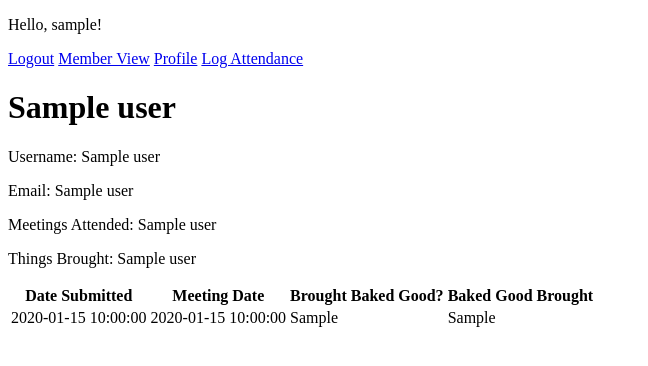
After one commit to poinkpolkadots/baking-club, a Flask app: page /individual-view/1 in a window 1280 px wide. The commit adds this page. Shown: the top 366 px of the page, without its empty margins (0-648 px from the left). Run offline with Flask 3, Linux system fonts and the light colour scheme; a user stored in the database is signed in; a database or web service that is not in the repository returns one stand-in record (values such as "Sample title"); some libraries are stand-ins or nearby versions.

Commit message:
added member views for individuals and admin

```diff
--- a/app.py
+++ b/app.py
@@ -1,6 +1,6 @@
 # to do:
 # add ability for admin to add people/edit accounts to some extent (no passwords)
-# add ability for users to see their own status as well as admins to see all statuses
+# add ability for users to see their own status
 # add ability to reset password
 
 from flask import Flask, redirect, url_for, render_template, request, flash, send_file, session, Response, jsonify
@@ -103,6 +103,14 @@ def logout():
 def index():
     return render_template("index.html")
 
+@app.route("/profile")
+@login_required
+def profile():
+    user_data = get_individual_data(current_user.id)
+    user_meetings = get_individual_meetings(current_user.id)
+    return render_template("profile.html", user_data=user_data, user_meetings=user_meetings)
+
+
 @app.route("/attendance" , methods=("GET", "POST"))
 @login_required
 def attendance():
@@ -119,6 +127,28 @@ def attendance():
     if request.method == "GET":
         return render_template("attendance_form.html")
 
+@app.route("/member-view")
+@login_required
+def member_view():
+    if (not current_user.isadmin):
+        flash("You do not have permission to view this page.", "danger")
+        return redirect(url_for("index"))
+    user_status = generate_all_user_status()
+    for user in user_status:
+        if user[0] == 1:
+            user_status.remove(user)
+    return render_template("admin_member_view.html", users = user_status)
+
+@app.route("/individual-view/<int:user_id>")
+@login_required
+def individual_view(user_id):
+    if (not current_user.isadmin):
+        flash("You do not have permission to view this page.", "danger")
+        return redirect(url_for("index"))
+    user_data = get_individual_data(user_id)
+    user_meetings = get_individual_meetings(user_id)
+    return render_template("admin_individuals_view.html", user_data=user_data, user_meetings=user_meetings)
+
 # Run application
 if __name__ == "__main__":
     app.run(debug=True)
--- a/model.py
+++ b/model.py
@@ -55,7 +55,8 @@ def generate_all_user_status():
     # maybe we can do something where we can see the number of meetings since they've brought something, but on the user page view, it will be easy to see for ourselves
     # in order to get last thing, we must join with attendance and get a count of meetings where brought_baked_goods is true
     cur.execute(
-        "SELECT users.name, "
+        "SELECT users.id, "
+        "users.name, "
         "COUNT(attendance.member_id) AS meetings_attended, "
         "SUM(CASE WHEN attendance.brought_baked_good = TRUE THEN 1 ELSE 0 END) AS things_brought "
         "FROM users "
@@ -67,4 +68,37 @@ def generate_all_user_status():
     conn.close()
     return data
 
-generate_all_user_status()
+def get_individual_data(user_id):
+    conn = get_db_connection()
+    cur = conn.cursor()
+    cur.execute(
+        "SELECT users.id, "
+        "users.name, "
+        "users.username, users.email, "
+        "COUNT(attendance.member_id) AS meetings_attended, "
+        "SUM(CASE WHEN attendance.brought_baked_good = TRUE THEN 1 ELSE 0 END) AS things_brought "
+        "FROM users "
+        "LEFT JOIN attendance ON users.id = attendance.member_id "
+        "WHERE users.id = %s "
+        "GROUP BY users.id",
+        (user_id,)
+    )
+    data = cur.fetchone()
+    cur.close()
+    conn.close()
+    return data
+
+def get_individual_meetings(user_id):
+    conn = get_db_connection()
+    cur = conn.cursor()
+    cur.execute(
+        "SELECT meeting_date, date_submitted, brought_baked_good, baked_good "
+        "FROM attendance "
+        "WHERE member_id = %s "
+        "ORDER BY meeting_date DESC",
+        (user_id,)
+    )
+    data = cur.fetchall()
+    cur.close()
+    conn.close()
+    return data
--- /dev/null
+++ b/static/styles.css
@@ -0,0 +1,3 @@
+td a {
+   display: block;
+}
--- /dev/null
+++ b/templates/admin_individuals_view.html
@@ -0,0 +1,29 @@
+{% extends "base.html" %}
+{% block title %}View of {{  user_data[1] }}{% endblock %}
+{% block content %}
+<h1>{{ user_data[1] }}</h1>
+<p>Username: {{ user_data[2] }}</p>
+<p>Email: {{ user_data[3] }}</p>
+<p>Meetings Attended: {{ user_data[4] }}</p>
+<p>Things Brought: {{ user_data[5] }}</p>
+<table>
+    <thead>
+        <tr>
+            <th>Date Submitted</th>
+            <th>Meeting Date</th>
+            <th>Brought Baked Good?</th>
+            <th>Baked Good Brought</th>
+        </tr>
+    </thead>
+    <tbody>
+        {% for meeting in user_meetings %}
+        <tr>
+            <td>{{ meeting[1] }}</td>
+            <td>{{ meeting[0] }}</td>
+            <td>{{ meeting[2] }}</td>
+            <td>{{ meeting[3] }}</td>
+        </tr>
+        {% endfor %}
+    </tbody>
+</table>
+{% endblock %}
--- a/templates/base.html
+++ b/templates/base.html
@@ -17,7 +17,13 @@
         <a href="{{ url_for('login') }}">Login</a>
         <a href="{{ url_for('new_account') }}">Create Account</a>
         {% endif %}
-        {% if current_user.isreadonly %}<a href="{{ url_for('attendance') }}">Log Attendance</a>{% endif %}
+        {% if current_user.isadmin %}
+        <a href="{{ url_for('member_view') }}">Member View</a>
+        {% endif %}
+        {% if current_user.isreadonly %}
+        <a href="{{ url_for('profile') }}">Profile</a>
+        <a href="{{ url_for('attendance') }}">Log Attendance</a>
+        {% endif %}
     </nav>
     <!-- Main Page Content -->
     <main>
```
Also changed, not shown: templates/admin_member_view.html (+18 -0 lines), templates/profile.html (added, +30 -0 lines).
